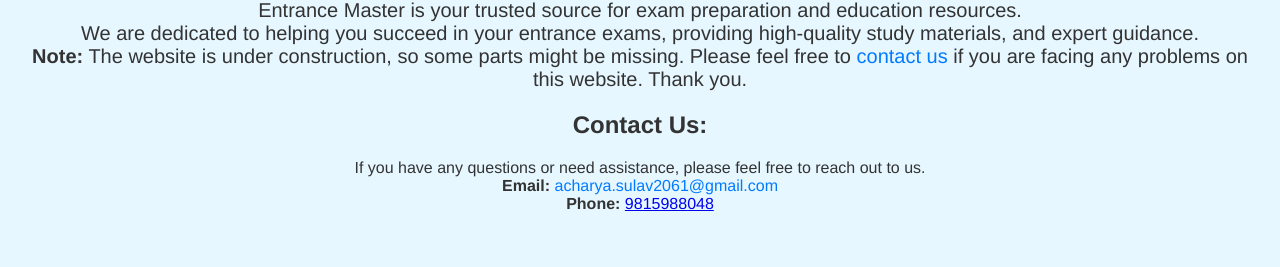
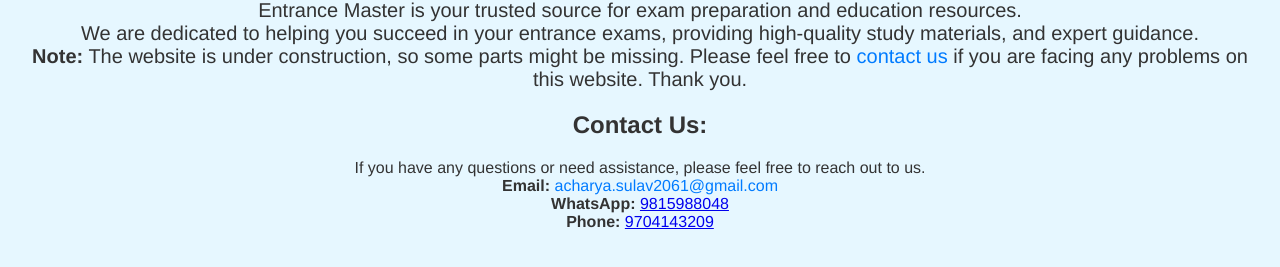
Before and after one commit to SuyogAacharya/entrance_master, a plain HTML site: page Homepage.html in a window 1280 px wide. Shown: the part 383-650 px from the top of the page. Drawn offline with Linux system fonts and the light colour scheme.

Commit message:
modified

```diff
--- a/Homepage.html
+++ b/Homepage.html
@@ -174,7 +174,10 @@
         <strong>Email:</strong> <a href="mailto:acharya.sulav2061@gmail.com" class="email-link">acharya.sulav2061@gmail.com</a>
     </p>
     <p>
-        <strong>Phone:</strong> <a href="tel:9815988048" class="highlight">9815988048</a>
+        <strong>WhatsApp:</strong> <a href="tel:9815988048" class="highlight">9815988048</a>
+    </p>
+    <p>
+        <strong>Phone:</strong> <a href="tel:9704143209" class="highlight">9704143209</a>
     </p>
 </div>
 
```
